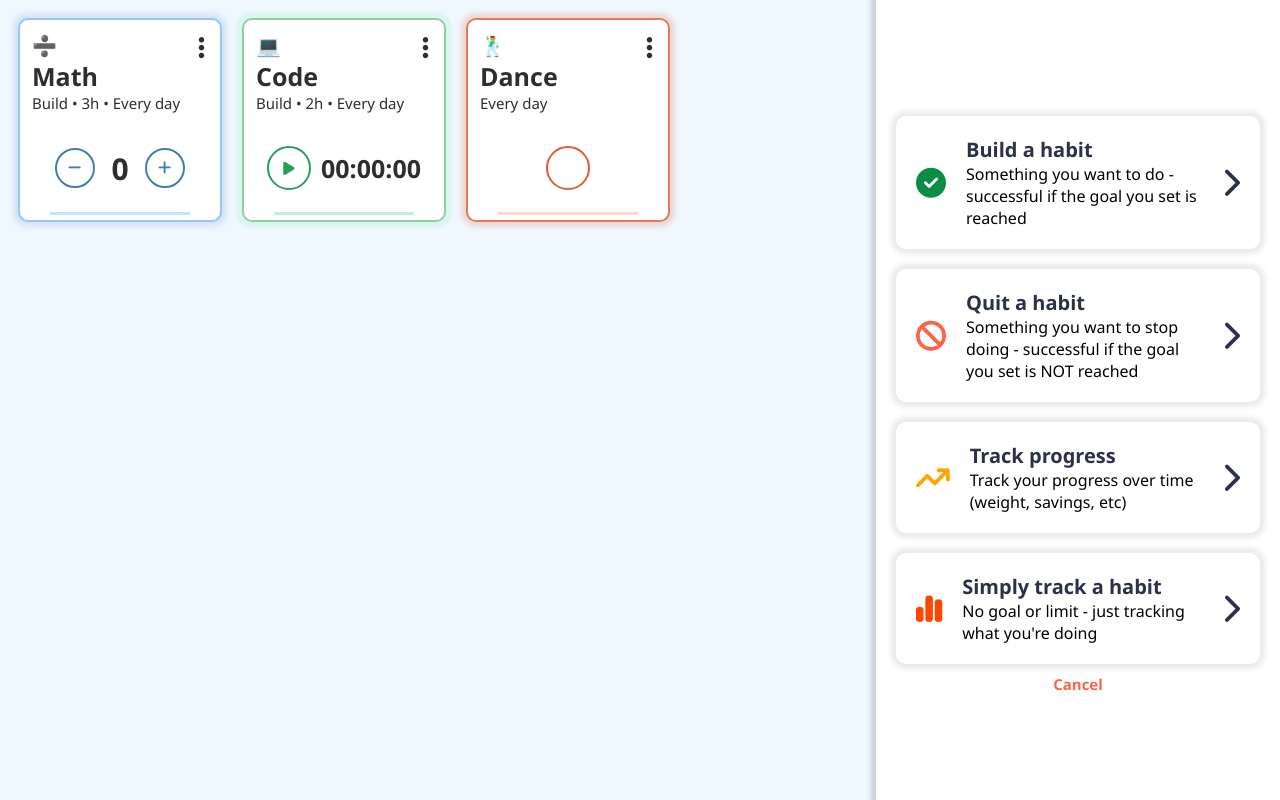
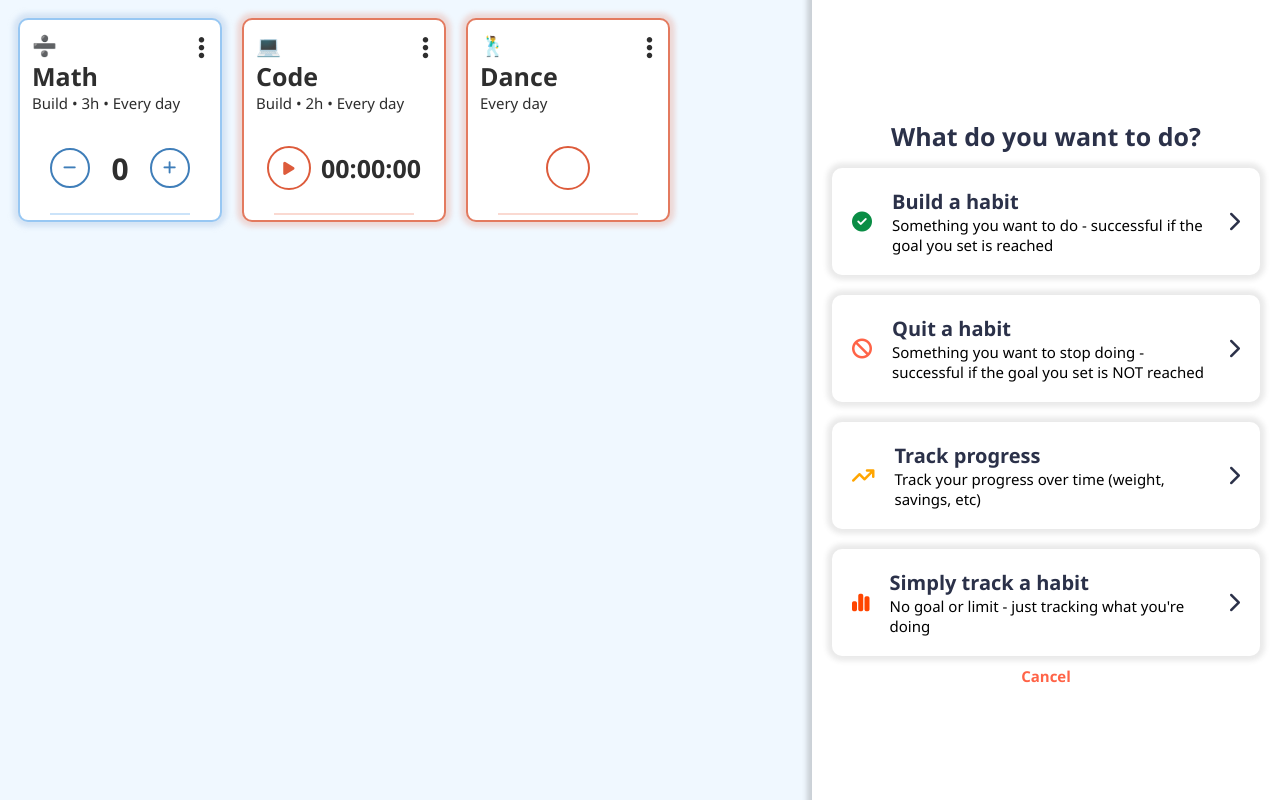
Before and after one commit to eti-iniER/webtasks, a React (Vite) app: page / in a window 1280 px wide. Both pictures are taken after a click on the button 1235 px from the left and 755 px from the top of the page. Built offline with nearby package versions, Linux system fonts and the light colour scheme.

Commit message:
Minor CSS improvements

```diff
--- a/src/App.jsx
+++ b/src/App.jsx
@@ -19,7 +19,7 @@ const secondTask = {
   name: "Code",
   description: "Build • 2h • Every day",
   type: "Timer",
-  theme: "green",
+  theme: "red",
   goal: 10,
   emoji: "💻",
 }
--- a/src/components/CreateTask.css
+++ b/src/components/CreateTask.css
@@ -1,6 +1,6 @@
 .create-task {
     height: 100vh;
-    width: 30vw;
+    width: 35vw;
     position: fixed;
     right: 0px;
     top: 0px;
@@ -13,7 +13,6 @@
     animation-duration: 0.2s;
     animation-timing-function: ease-out;
     justify-content: center;
-    align-items: center;
     padding-top: 0px;
 }
 
@@ -22,6 +21,14 @@
     font-weight: bold;
     font-size: 15px;
     cursor: default;
+    text-align: center;
+}
+
+.create-task-header {
+    color: #2b3149;
+    font-size: 25px;
+    text-align: center;
+    margin: 5px;
 }
 
 @keyframes slide-in {
--- a/src/components/CreateTask.jsx
+++ b/src/components/CreateTask.jsx
@@ -1,6 +1,5 @@
 import "./CreateTask.css";
 import TaskSetupSelectorChoice from "./TaskSetupSelectorChoice";
-import Pagination from "./Pagination";
 import { useState } from "react";
 
 const CreateTask = (props) => {
@@ -18,7 +17,7 @@ const CreateTask = (props) => {
     }
     return (
         <div className="create-task" style={{ display: props.displayState }}>
-            <Pagination count={3} labels={["Want", "How", "Info"]} />
+            <h2 className="create-task-header">What do you want to do?</h2>
             <TaskSetupSelectorChoice title="Build a habit" leftIcon={buildLeftIcon} rightIcon={rightIcon}
                 description={
                     "Something you want to do - successful if the goal you set is reached"
--- a/src/components/TaskCounter.css
+++ b/src/components/TaskCounter.css
@@ -28,7 +28,7 @@
     font-size: 30px;
     margin-left: 10px;
     margin-right: 10px;
-    width: 30px;
+    width: 40px;
     font-weight: bold;
 }
 
--- a/src/components/TaskItem.css
+++ b/src/components/TaskItem.css
@@ -88,7 +88,7 @@
     position: absolute;
     width: 70%;
     bottom: 5px;
-    height: 3px;
+    height: 2px;
     background-color: #5ba6ec50;
 }
 
--- a/src/components/TaskItemMenu.css
+++ b/src/components/TaskItemMenu.css
@@ -12,6 +12,7 @@
 
 .task-item-menu {
     color: #2e2e2e;
+    position: absolute;
     display: flex;
     flex-direction: column;
     justify-content: center;
@@ -21,7 +22,6 @@
     width: 300px;
     box-shadow: 0px 0px 5px 5px #4e4e4e3d;
     padding: 0px;
-    position: absolute;
 }
 
 .task-item-menu__actions {
@@ -32,7 +32,8 @@
 }
 
 .task-item-menu__task-name {
-    width: min-content;
+    width: fit-content;
+    text-align: center;
     margin-bottom: 10px;
     color: #2b3149;
     border-bottom: 1px dashed #2b3149;
@@ -56,7 +57,6 @@
 }
 
 .task-item-menu li:last-child {
-    border-bottom: none;
     border-bottom-left-radius: 10px;
     border-bottom-right-radius: 10px;
 }
--- a/src/components/TaskItemMenu.jsx
+++ b/src/components/TaskItemMenu.jsx
@@ -27,7 +27,7 @@ const TaskItemMenu = (props) => {
                         <p className="task-item-menu__action-name">Reset</p>
                     </li>
                     <li>
-                        <span className="fa-solid fa-trash"></span>
+                        <span className="fa-solid fa-trash" onClick={props.deleteTask}></span>
                         <p className="task-item-menu__action-name">Delete</p>
                     </li>
                 </ul>
--- a/src/components/TaskSetupSelectorChoice.css
+++ b/src/components/TaskSetupSelectorChoice.css
@@ -10,7 +10,7 @@
 }
 
 .task-setup-selector-choice__icon {
-    font-size: 30px;
+    font-size: 20px;
     margin: 10px;
     color: #2b3149;
 }
@@ -29,4 +29,5 @@
 
 .task-setup-selector-choice__description {
     margin: 0px;
+    font-size: 15px;
 }
```
Also changed, not shown: src/components/Pagination.jsx (deleted, +0 -10 lines), src/components/Pagination.css (deleted).
